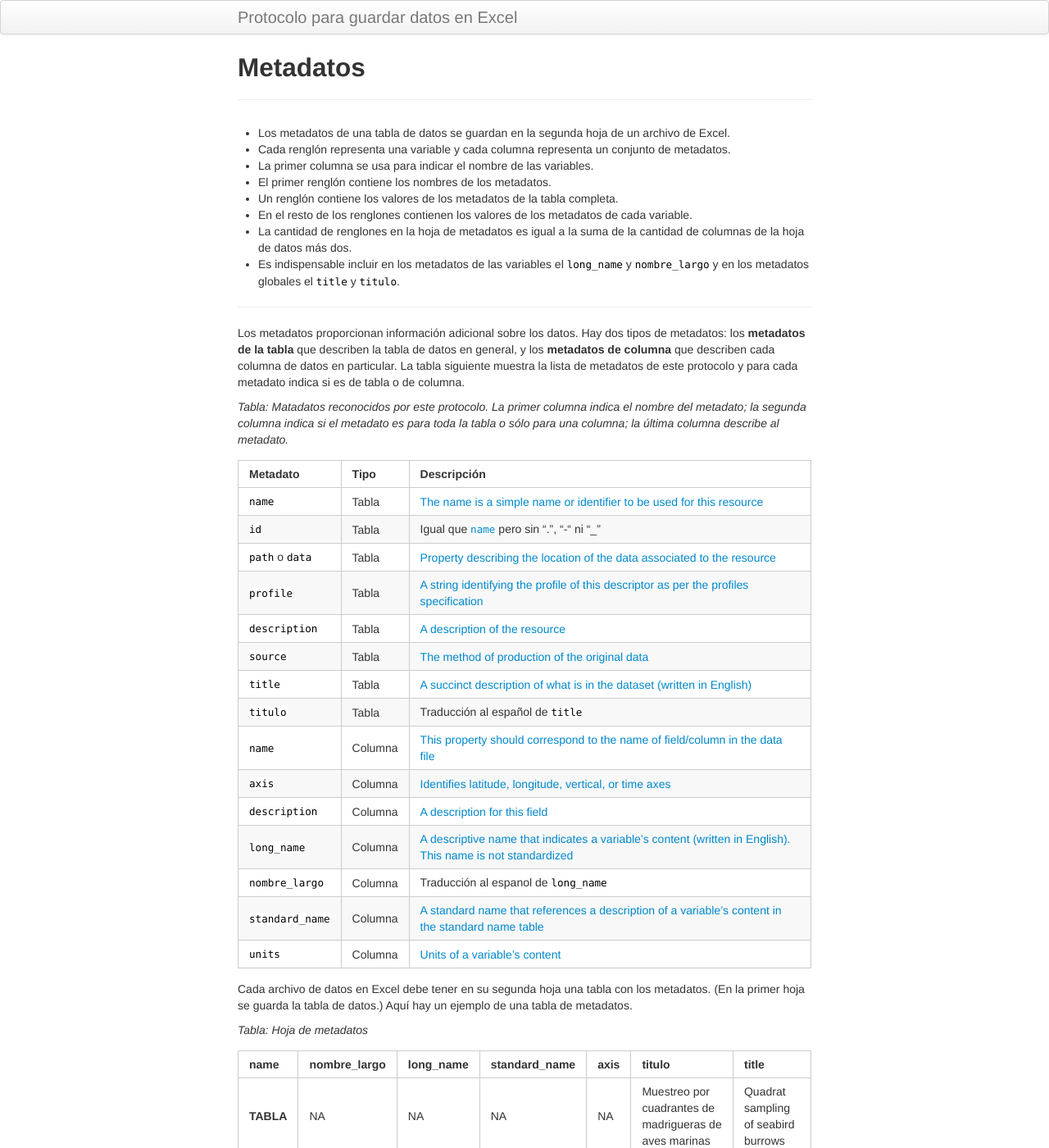
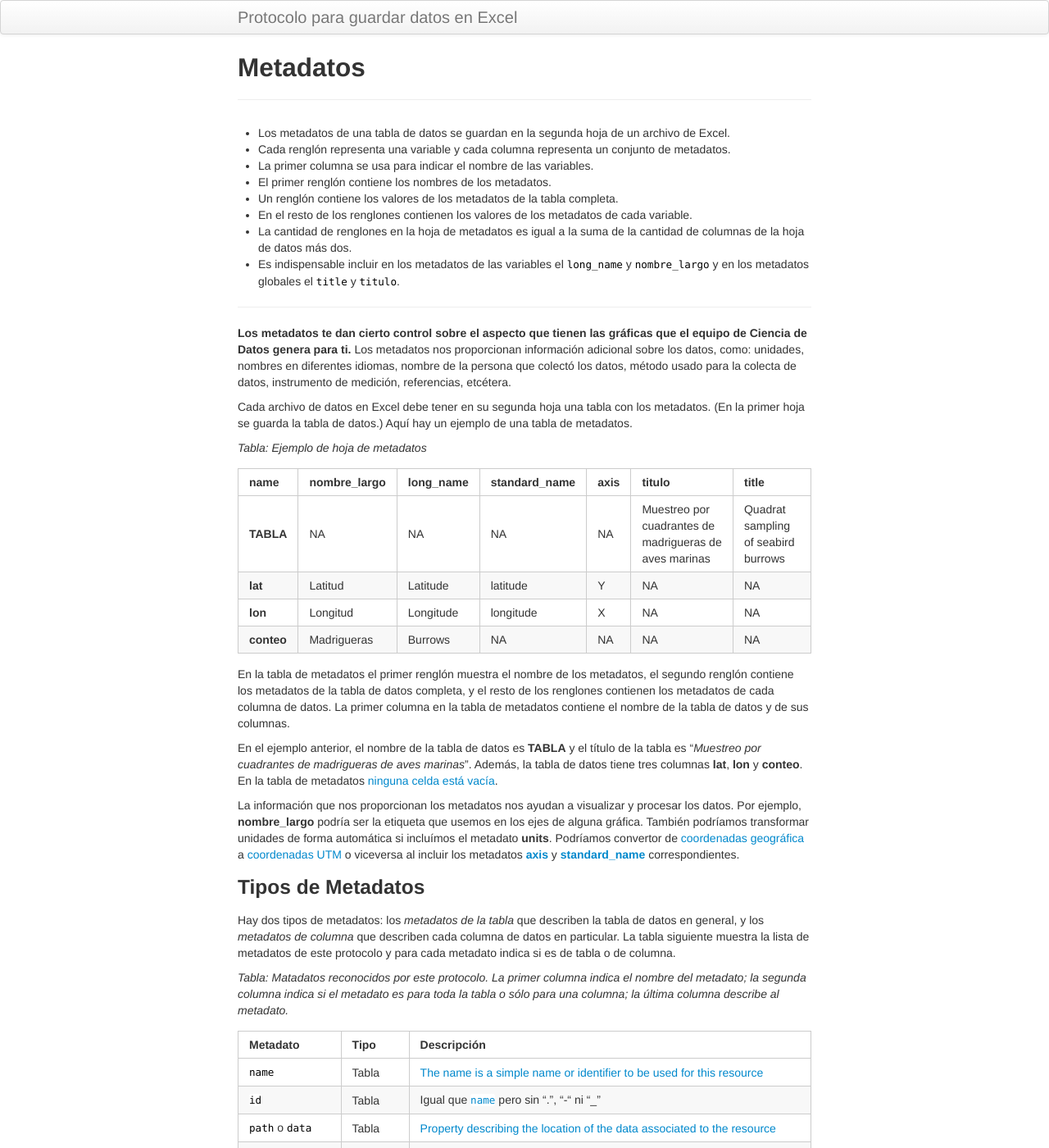
Before and after one commit to MaritzaB/datos_en_excel, a Jekyll site: the page built from pages/metadatos.md, in a window 1280 px wide and 1400 px high. Shown: the whole window at 82% size. Built offline with Jekyll 4.4.1, drawn with Linux system fonts in a browser that asks for light colours; some of the changed lines change nothing that is shown; some of the changed text lies outside the part shown.

Commit message:
Cambia de orden las tablas
Pon la tabla de ejemplo primero

```diff
--- a/pages/metadatos.md
+++ b/pages/metadatos.md
@@ -15,7 +15,28 @@ description: Cómo agregar metadatos a un archivo de datos en Excel
 
 ---
 
-Los metadatos proporcionan información adicional sobre los datos. Hay dos tipos de metadatos: los **metadatos de la tabla** que describen la tabla de datos en general, y los **metadatos de columna** que describen cada columna de datos en particular. La tabla siguiente muestra la lista de metadatos de este protocolo y para cada metadato indica si es de tabla o de columna.
+**Los metadatos te dan cierto control sobre el aspecto que tienen las gráficas que el equipo de Ciencia de Datos genera para ti.** Los metadatos nos proporcionan información adicional sobre los datos, como: unidades, nombres en diferentes idiomas, nombre de la persona que colectó los datos, método usado para la colecta de datos, instrumento de medición, referencias, etcétera.
+
+Cada archivo de datos en Excel debe tener en su segunda hoja una tabla con los metadatos. (En la primer hoja se guarda la tabla de datos.) Aquí hay un ejemplo de una tabla de metadatos.
+
+_Tabla: Ejemplo de hoja de metadatos_
+
+**name**   | **nombre_largo** | **long_name** | **standard_name** | **axis** | **titulo**                                             | **title**
+-----------|------------------|---------------|-------------------|----------|--------------------------------------------------------|------------------------------------
+**TABLA**  | NA               | NA            | NA                | NA       | Muestreo por cuadrantes de madrigueras de aves marinas | Quadrat sampling of seabird burrows
+**lat**    | Latitud          | Latitude      | latitude          | Y        | NA                                                     | NA
+**lon**    | Longitud         | Longitude     | longitude         | X        | NA                                                     | NA
+**conteo** | Madrigueras      | Burrows       | NA                | NA       | NA                                                     | NA
+
+En la tabla de metadatos el primer renglón muestra el nombre de los metadatos, el segundo renglón contiene los metadatos de la tabla de datos completa, y el resto de los renglones contienen los metadatos de cada columna de datos. La primer columna en la tabla de metadatos contiene el nombre de la tabla de datos y de sus columnas.
+
+En el ejemplo anterior, el nombre de la tabla de datos es **TABLA** y el título de la tabla es "_Muestreo por cuadrantes de madrigueras de aves marinas_". Además, la tabla de datos tiene tres columnas **lat**, **lon** y **conteo**. En la tabla de metadatos [ninguna celda está vacía](ninguna_celda_vacia.html).
+
+La información que nos proporcionan los metadatos nos ayudan a visualizar y procesar los datos. Por ejemplo, **nombre_largo** podría ser la etiqueta que usemos en los ejes de alguna gráfica. También podríamos transformar unidades de forma automática si incluímos el metadato **units**. Podríamos convertor de [coordenadas geográfica](pages/geograficas.html) a [coordenadas UTM](pages/utm.html) o viceversa al incluir los metadatos [**axis**](axis.html) y [**standard_name**](standard_name.html) correspondientes.
+
+### Tipos de Metadatos
+
+Hay dos tipos de metadatos: los _metadatos de la tabla_ que describen la tabla de datos en general, y los _metadatos de columna_ que describen cada columna de datos en particular. La tabla siguiente muestra la lista de metadatos de este protocolo y para cada metadato indica si es de tabla o de columna.
 
 _Tabla: Matadatos reconocidos por este protocolo. La primer columna indica el nombre del metadato; la segunda columna indica si el metadato es para toda la tabla o sólo para una columna; la última columna describe al metadato._
 
@@ -37,24 +58,7 @@ Metadato           | Tipo    | Descripción
 `standard_name`    | Columna | [A standard name that references a description of a variable's content in the standard name table](http://cfconventions.org/standard-names.html)
 `units`            | Columna | [Units of a variable's content](http://www.unidata.ucar.edu/software/udunits/udunits.txt)
 
-Cada archivo de datos en Excel debe tener en su segunda hoja una tabla con los metadatos. (En la primer hoja se guarda la tabla de datos.) Aquí hay un ejemplo de una tabla de metadatos.
-
-_Tabla: Hoja de metadatos_
-
-**name**   | **nombre_largo** | **long_name** | **standard_name** | **axis** | **titulo**                                             | **title**
------------|------------------|---------------|-------------------|----------|--------------------------------------------------------|------------------------------------
-**TABLA**  | NA               | NA            | NA                | NA       | Muestreo por cuadrantes de madrigueras de aves marinas | Quadrat sampling of seabird burrows
-**lat**    | Latitud          | Latitude      | latitude          | Y        | NA                                                     | NA
-**lon**    | Longitud         | Longitude     | longitude         | X        | NA                                                     | NA
-**conteo** | Madrigueras      | Burrows       | NA                | NA       | NA                                                     | NA
-
-En la tabla de metadatos el primer renglón muestra el nombre de los metadatos, el segundo renglón contiene los metadatos de la tabla de datos completa, y el resto de los renglones contienen los metadatos de cada columna de datos. La primer columna en la tabla de metadatos contiene el nombre de la tabla de datos y de sus columnas.
-
-En el ejemplo anterior, el nombre de la tabla de datos es **TABLA** y el título de la tabla es "_Muestreo por cuadrantes de madrigueras de aves marinas_". Además, la tabla de datos tiene tres columnas **lat**, **lon** y **conteo**. En la tabla de metadatos [ninguna celda está vacía](ninguna_celda_vacia.html).
-
-La información que nos proporcionan los metadatos nos ayudan a visualizar y procesar los datos. Por ejemplo, **nombre_largo** podría ser la etiqueta que usemos en los ejes de alguna gráfica. También podríamos transformar unidades de forma automática si incluímos el metadato **units**. Podríamos convertor de [coordenadas geográfica](pages/geograficas.html) a [coordenadas UTM](pages/utm.html) o viceversa al incluir los metadatos [**axis**](axis.html) y [**standard_name**](standard_name.html) correspondientes.
-
-**Los metadatos te dan cierto control sobre el aspecto que tendrán las gráficas que el equipo de Ciencia de Datos genere para ti.**
+No es necesario que te limites a los metadatos enlistados en la tabla anterior. Puedes agregar cualquier metadato que te ayude a comunicar la historia detallada detrás de los datos.
 
 ---
 
```
